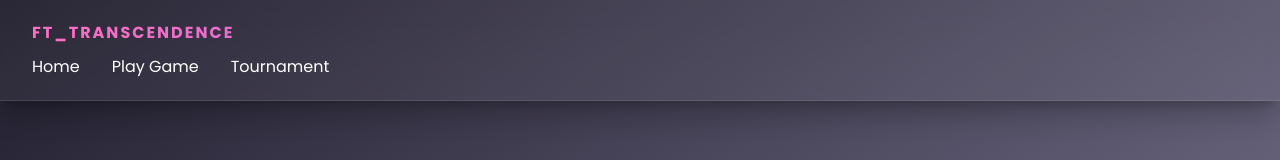
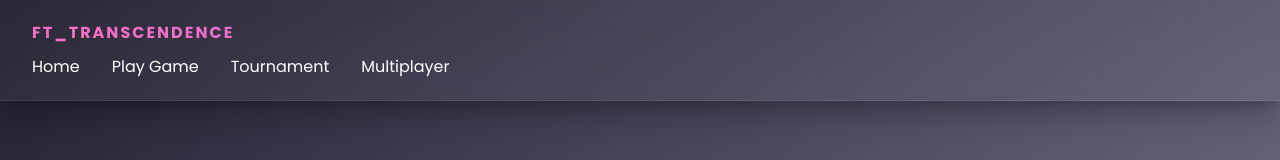
Before and after one commit to HichAliMahdi/ft_transcendence, a website built with Vite: page frontend/src/index.html in a window 1280 px wide. Shown: the top 160 px of the page. Built offline with nearby package versions, Linux system fonts and the light colour scheme.

Commit message:
Updated routes

```diff
--- a/frontend/src/index.html
+++ b/frontend/src/index.html
@@ -14,6 +14,7 @@
                 <li><a href="/" data-link class="nav-link">Home</a></li>
                 <li><a href="/game" data-link class="nav-link">Play Game</a></li>
                 <li><a href="/tournament" data-link class="nav-link">Tournament</a></li>
+                <li><a href="/multiplayer" data-link class="nav-link">Multiplayer</a></li>
             </ul>
         </nav>
         <main id="content" class="flex-1 p-12 fade-in"></main>
--- a/frontend/src/router/Router.ts
+++ b/frontend/src/router/Router.ts
@@ -1,6 +1,7 @@
 import { HomePage } from '../components/ui/HomePage';
 import { GamePage } from '../components/ui/GamePage';
 import { TournamentPage } from '../components/ui/TournamentPage';
+import { MultiplayerPage } from '../components/ui/MultiPlayerPage';
 
 interface Route {
     path: string;
@@ -16,6 +17,7 @@ export class Router {
             { path: '/', view: () => new HomePage() },
             { path: '/game', view: () => new GamePage() },
             { path: '/tournament', view: () => new TournamentPage() },
+            { path: '/multiplayer', view: () => new MultiplayerPage() },
         ];
     }
 
```
